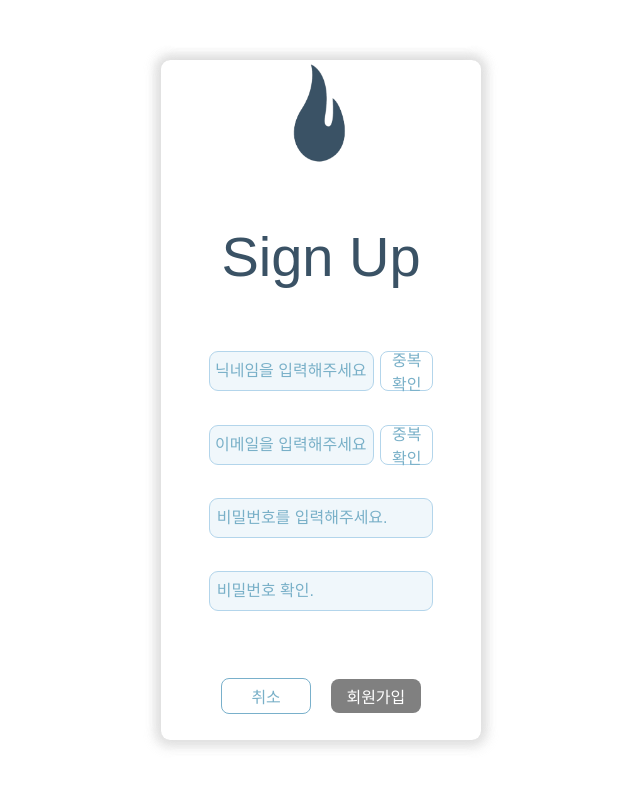
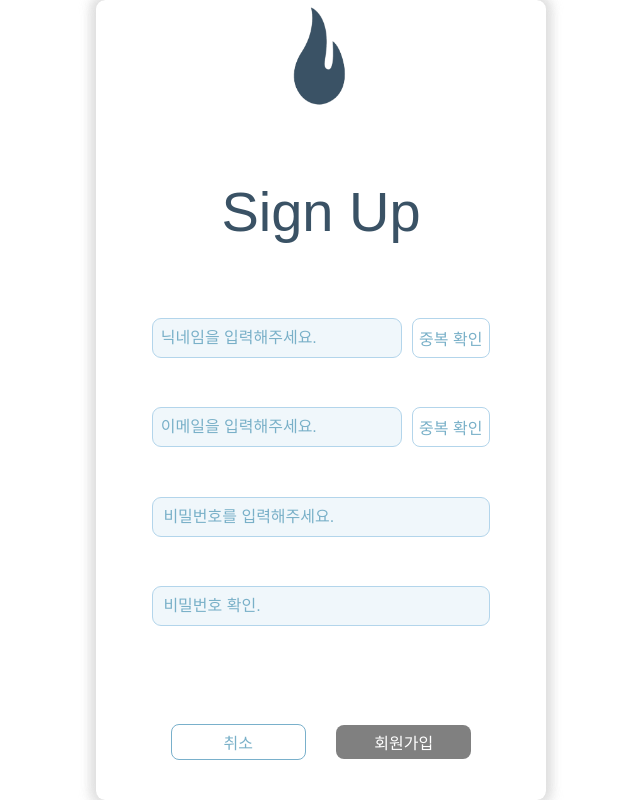
Before and after one commit to seongyu-Kim/careernote_front, a React (Create React App) app: page /register in a window 1280 px wide. Shown: the whole page, without its empty margins (319-959 px from the left). Built offline with nearby package versions, Linux system fonts and the light colour scheme; the HTML template or start-up script is replaced by a standard one.

Commit message:
:recycle: UI 크기 고정 및 input, button 컴포넌트 타입 분리 및 통합

```diff
--- a/src/components/Button/Button.styled.ts
+++ b/src/components/Button/Button.styled.ts
@@ -1,25 +1,5 @@
 import styled from 'styled-components';
-
-export interface ButtonProps {
-  borderRadius: string;
-  textColor: string;
-  backgroundColor: string;
-  border: string;
-  width: string;
-  height: string;
-  padding: string;
-  position: 'absolute' | 'relative' | 'fixed' | 'sticky' | 'static' | 'inherit';
-  top?: string;
-  bottom?: string;
-  left?: string;
-  right?: string;
-  useTransition?: boolean;
-  useHover?: boolean;
-  hoverBackgroundColor?: string;
-  hoverScale?: number;
-  transitionDuration?: number;
-  fontSize?: string;
-}
+import { ButtonProps } from '@/type/button';
 
 export const DefaultButton = styled.button<ButtonProps>`
   display: flex;
--- a/src/components/Button/Button.tsx
+++ b/src/components/Button/Button.tsx
@@ -1,30 +1,5 @@
 import * as Styled from './Button.styled';
-import React, { ReactNode } from 'react';
-
-interface DefaultButtonProps {
-  children?: ReactNode;
-  onClick?: (event: React.MouseEvent<HTMLButtonElement>) => void;
-  textColor?: string;
-  backgroundColor?: string;
-  border?: string;
-  borderRadius?: string;
-  width?: string;
-  height?: string;
-  padding?: string;
-  position?: 'absolute' | 'relative' | 'fixed' | 'sticky' | 'static' | 'inherit';
-  top?: string;
-  bottom?: string;
-  left?: string;
-  right?: string;
-  useTransition?: boolean;
-  useHover?: boolean;
-  hoverBackgroundColor?: string;
-  transitionDuration?: number;
-  hoverScale?: number;
-  disabled?: boolean;
-  fontSize?: string;
-  type?: 'button' | 'submit' | 'reset';
-}
+import { ButtonProps } from '@/type/button';
 
 const Button = ({
   children, //버튼 텍스트
@@ -49,7 +24,7 @@ const Button = ({
   disabled = false, // 버튼 비활성화
   fontSize = '16px',
   type = 'button',
-}: DefaultButtonProps) => {
+}: ButtonProps) => {
   return (
     <Styled.DefaultButton
       onClick={onClick}
--- a/src/components/Input/Input.styled.ts
+++ b/src/components/Input/Input.styled.ts
@@ -1,25 +1,5 @@
 import styled from 'styled-components';
-
-interface InputProps {
-  placeholderColor: string;
-  width: string;
-  height: string;
-  border: string;
-  borderRadius: string;
-  outline: string;
-  backgroundColor: string;
-  caretColor: string;
-  padding: string;
-  margin: string;
-  position: 'absolute' | 'relative' | 'fixed' | 'sticky' | 'static' | 'inherit';
-  top?: string;
-  bottom?: string;
-  left?: string;
-  right?: string;
-  fontSize?: string;
-  textColor?: string;
-  focusBorderColor?: string;
-}
+import { InputProps } from '@/type/input';
 
 export const DefaultInput = styled.input<InputProps>`
   width: ${(props) => props.width};
--- a/src/components/Input/Input.tsx
+++ b/src/components/Input/Input.tsx
@@ -1,31 +1,5 @@
 import * as Styled from './Input.styled';
-import React, { ReactNode } from 'react';
-
-interface DefaultInputProps {
-  children?: ReactNode;
-  onChange?: (event: React.ChangeEvent<HTMLInputElement>) => void;
-  placeholder?: string;
-  placeholderColor?: string;
-  type?: string;
-  value?: string;
-  width?: string;
-  height?: string;
-  border?: string;
-  borderRadius?: string;
-  outline?: string;
-  backgroundColor?: string;
-  caretColor?: string;
-  padding?: string;
-  margin?: string;
-  position?: 'absolute' | 'relative' | 'fixed' | 'sticky' | 'static' | 'inherit';
-  top?: string;
-  bottom?: string;
-  left?: string;
-  right?: string;
-  fontSize?: string;
-  textColor?: string;
-  focusBorderColor?: string;
-}
+import { InputProps } from '@/type/input';
 
 const Input = ({
   children,
@@ -51,7 +25,7 @@ const Input = ({
   fontSize,
   textColor = 'black',
   focusBorderColor = 'none',
-}: DefaultInputProps) => {
+}: InputProps) => {
   return (
     <Styled.DefaultInput
       onChange={onChange}
--- a/src/pages/user/Login/Login.tsx
+++ b/src/pages/user/Login/Login.tsx
@@ -63,7 +63,7 @@ const LoginPage = () => {
   };
   return (
     <Styled.PageBackground>
-      <Styled.Container height="60%">
+      <Styled.Container height="570px">
         <Styled.Field>
           <Styled.MainLogo src={logo} alt="로고 이미지" />
           <Styled.Text>Login</Styled.Text>
--- a/src/pages/user/Register/Register.tsx
+++ b/src/pages/user/Register/Register.tsx
@@ -122,7 +122,7 @@ const Register = () => {
 
   return (
     <Styled.PageBackground>
-      <Styled.Container height="85%">
+      <Styled.Container height="800px">
         <Styled.Field>
           <Styled.MainLogo src={logo} alt="로고 이미지" />
           <Styled.Text>Sign Up</Styled.Text>
--- a/src/pages/user/ResetPassword/ResetPassword.tsx
+++ b/src/pages/user/ResetPassword/ResetPassword.tsx
@@ -79,7 +79,7 @@ const ResetPassword = () => {
 
   return (
     <Styled.PageBackground>
-      <Styled.Container height="60%">
+      <Styled.Container height="600px">
         <Styled.Field>
           <Styled.MainLogo src={logo} alt="로고 이미지" />
           <Styled.Text fontSize="2.5rem">비밀번호 재설정</Styled.Text>
--- a/src/styles/Authentication/Authentication.styled.ts
+++ b/src/styles/Authentication/Authentication.styled.ts
@@ -28,8 +28,8 @@ export const ModalBackground = styled.div`
 `;
 //모달 박스
 export const ModalContainer = styled.div`
-  width: 25%;
-  height: 60%;
+  width: 450px;
+  height: 570px;
   border-radius: 9px;
   background-color: white;
   display: flex;
@@ -39,9 +39,9 @@ export const ModalContainer = styled.div`
   .close {
     font-size: 2rem;
     color: grey;
-    position: fixed;
-    right: 38%;
-    top: 21%;
+    position: absolute;
+    right: 10px;
+    top: 10px;
   }
 `;
 
@@ -56,7 +56,7 @@ export const Container = styled.div<Props>`
 `;
 
 export const Field = styled.div<Props>`
-  width: 25%;
+  width: 450px;
   height: 100%;
   display: flex;
   flex-direction: column;
@@ -89,7 +89,7 @@ export const Text = styled.p<Props>`
 `;
 
 export const Form = styled.form`
-  width: 70%;
+  width: 75%;
   height: 100%;
   display: flex;
   flex-direction: column;
--- /dev/null
+++ b/src/types/button.ts
@@ -0,0 +1,26 @@
+import React, { ReactNode } from 'react';
+
+export interface ButtonProps {
+  children?: ReactNode;
+  onClick?: (event: React.MouseEvent<HTMLButtonElement>) => void;
+  disabled?: boolean;
+  type?: 'button' | 'submit' | 'reset';
+  fontSize?: string;
+  textColor?: string;
+  backgroundColor?: string;
+  border?: string;
+  borderRadius?: string;
+  width?: string;
+  height?: string;
+  padding?: string;
+  position?: 'absolute' | 'relative' | 'fixed' | 'sticky' | 'static' | 'inherit';
+  top?: string;
+  bottom?: string;
+  left?: string;
+  right?: string;
+  useTransition?: boolean;
+  useHover?: boolean;
+  hoverBackgroundColor?: string;
+  transitionDuration?: number;
+  hoverScale?: number;
+}
--- /dev/null
+++ b/src/types/input.ts
@@ -0,0 +1,27 @@
+import React, { ReactNode } from 'react';
+
+export interface InputProps {
+  children?: ReactNode;
+  onChange?: (event: React.ChangeEvent<HTMLInputElement>) => void;
+  placeholder?: string;
+  placeholderColor?: string;
+  type?: string;
+  value?: string;
+  width?: string;
+  height?: string;
+  border?: string;
+  borderRadius?: string;
+  outline?: string;
+  backgroundColor?: string;
+  caretColor?: string;
+  padding?: string;
+  margin?: string;
+  position?: 'absolute' | 'relative' | 'fixed' | 'sticky' | 'static' | 'inherit';
+  top?: string;
+  bottom?: string;
+  left?: string;
+  right?: string;
+  fontSize?: string;
+  textColor?: string;
+  focusBorderColor?: string;
+}
```
